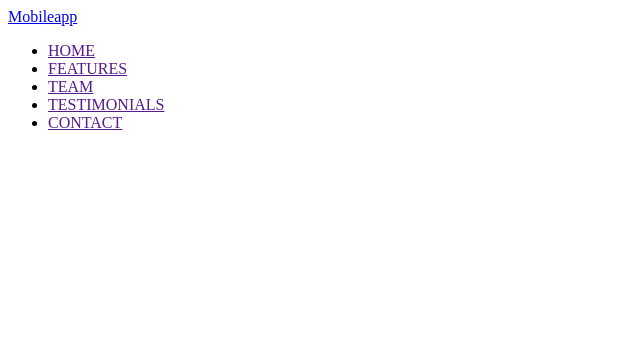
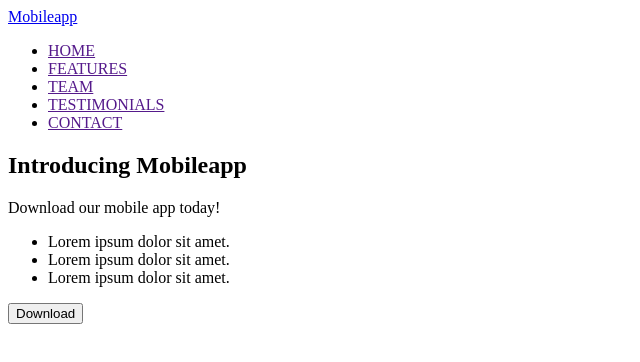
Before and after one commit to Marina-Slyepinina/TheBestExample, a plain HTML site: page index.html in a window 1280 px wide. Shown: the whole page, without its empty margins (0-640 px from the left). Drawn offline with Linux system fonts and the light colour scheme.

Commit message:
add hero section

```diff
--- a/index.html
+++ b/index.html
@@ -18,7 +18,19 @@
         </ul>
       </nav>
     </header>
-    <main></main>
+    <main>
+      <section>
+        <h1>Introducing Mobileapp</h1>
+        <p>Download our mobile app today!</p>
+        <ul>
+          <li>Lorem ipsum dolor sit amet.</li>
+          <li>Lorem ipsum dolor sit amet.</li>
+          <li>Lorem ipsum dolor sit amet.</li>
+        </ul>
+        <button type="button">Download</button>
+      </section>
+    </main>
+
     <footer></footer>
   </body>
 </html>
```
